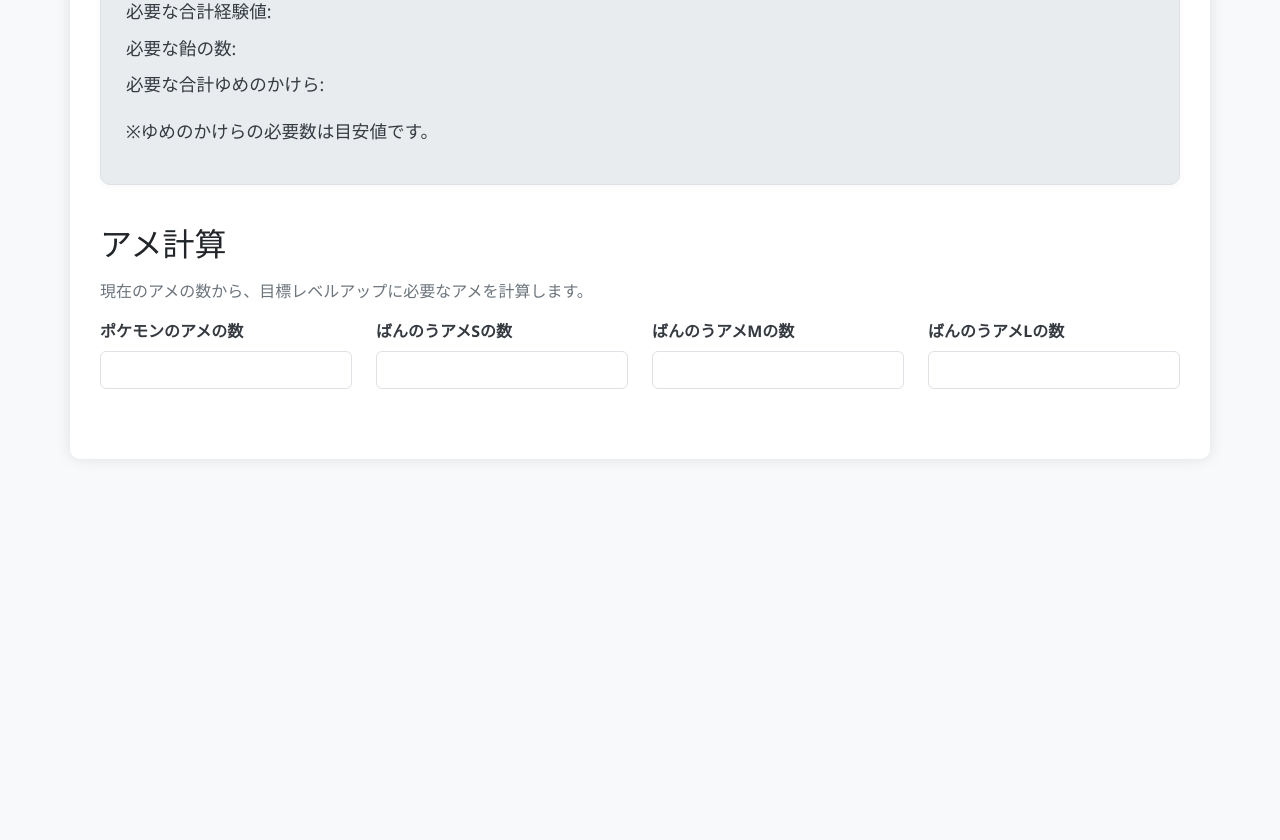
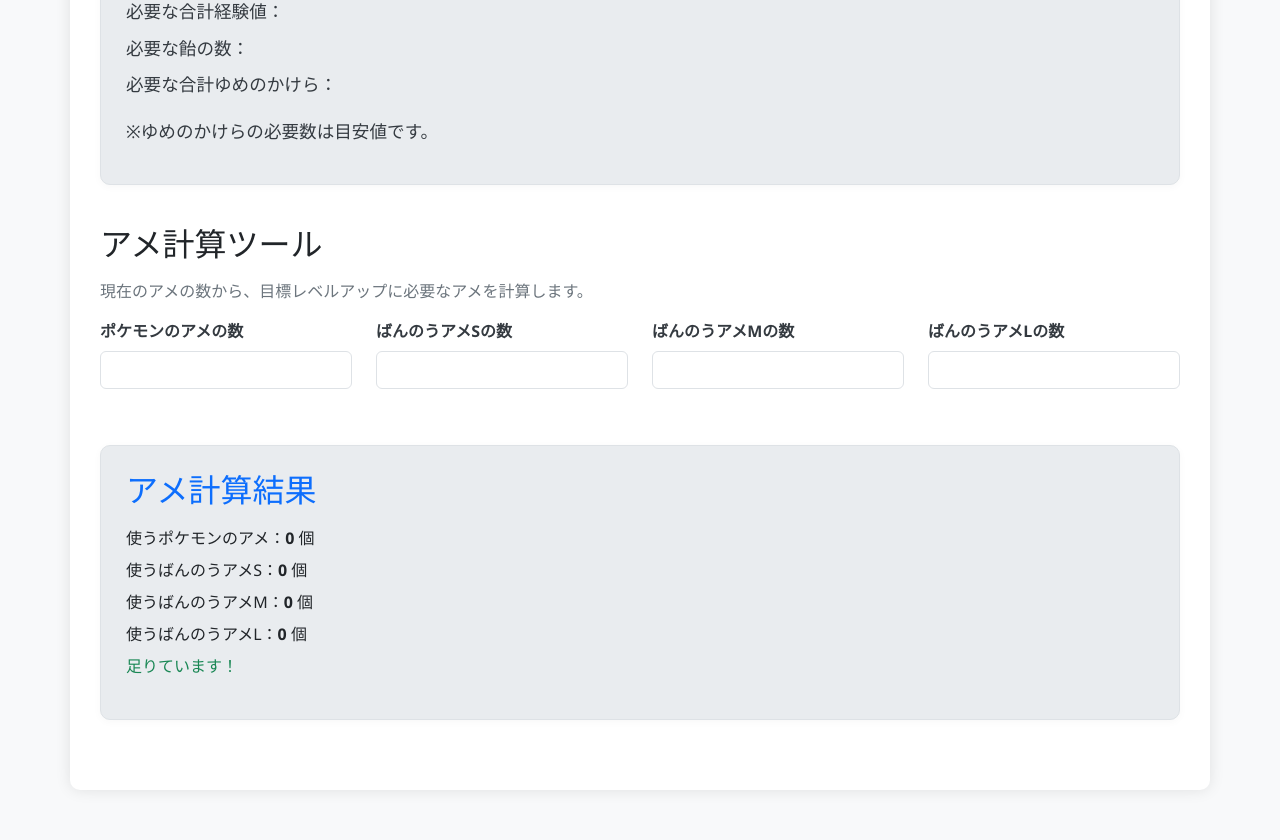
Before and after one commit to chibouaudio/go-app, a plain HTML site: page web/html/level_calc.html in a window 1280 px wide. Shown: the part 724-1564 px from the top of the page. Before the commit the page ends 1233 px from the top, so only its background shows below. Drawn offline with nearby package versions, Linux system fonts and the light colour scheme; no server answers.

Commit message:
レイアウトちょうせい

```diff
--- a/web/html/level_calc.html
+++ b/web/html/level_calc.html
@@ -12,7 +12,7 @@
 
 <body>
     <div class="container">
-        <h1 class="text-center mb-4">レベル計算ツール</h1>
+        <h1 class="text-center mb-4">経験値計算ツール</h1>
         <p class="desc text-center">目標レベルアップまでに必要な経験値とアメを計算します。</p>
 
         <form id="levelCalcForm" class="mb-4">
@@ -89,16 +89,16 @@
         </form>
 
         <div id="result" class="result-card">
-            <h2 class="mb-3">計算結果</h2>
-            <p>必要な合計経験値: <span id="requiredTotalExp" class="text-danger"></span></p>
-            <p>必要な飴の数: <span id="requiredTotalCandy" class="text-danger"></span></p>
-            <p>必要な合計ゆめのかけら: <span id="requiredTotalDreamShards" class="text-danger"></span></p>
+            <h2 class="mb-3">経験値計算結果</h2>
+            <p>必要な合計経験値：<span id="requiredTotalExp" class="text-danger"></span></p>
+            <p>必要な飴の数：<span id="requiredTotalCandy" class="text-danger"></span></p>
+            <p>必要な合計ゆめのかけら：<span id="requiredTotalDreamShards" class="text-danger"></span></p>
             <p class="note">※ゆめのかけらの必要数は目安値です。</p>
             <p class="error" id="errorMessage"></p>
         </div>
 
         <form id|="candyCalcForm" class="mb-4">
-            <h2 class="mb-3">アメ計算</h2>
+            <h2 class="mb-3">アメ計算ツール</h2>
             <p class="desc">現在のアメの数から、目標レベルアップに必要なアメを計算します。</p>
             <div class="row">
                 <div class="col-3 mb-3">
@@ -122,11 +122,18 @@
                         required>
                 </div>
             </div>
-            <div>
-                <p id="candyCalcResult"></p>
-                <ul id="candyUsageResult" class="mt-2"></ul>
-            </div>
         </form>
+
+        <div id="result" class="result-card">
+            <h2 class="mb-3">アメ計算結果</h2>
+            <ul id="candyUsageResult" class="list-unstyled">
+                <li class="mt-2">使うポケモンのアメ：<strong>0</strong> 個</li>
+                <li class="mt-2">使うばんのうアメS：<strong>0</strong> 個</li>
+                <li class="mt-2">使うばんのうアメM：<strong>0</strong> 個</li>
+                <li class="mt-2">使うばんのうアメL：<strong>0</strong> 個</li>
+                <li class="mt-2 text-success"><span>足りています！</span></li>
+            </ul>
+        </div>
     </div>
 
     <script src=" https://cdn.jsdelivr.net/npm/bootstrap@5.3.0/dist/js/bootstrap.bundle.min.js"
```
